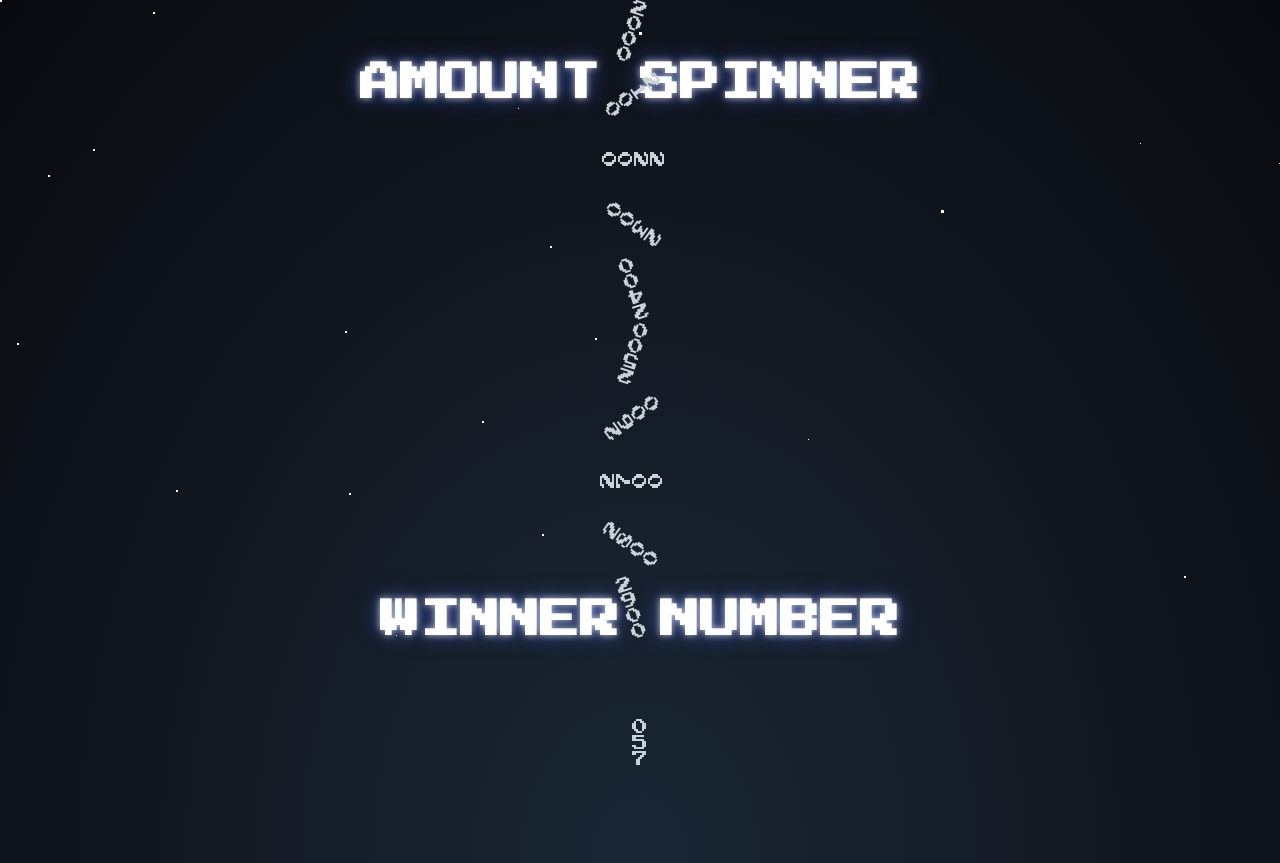
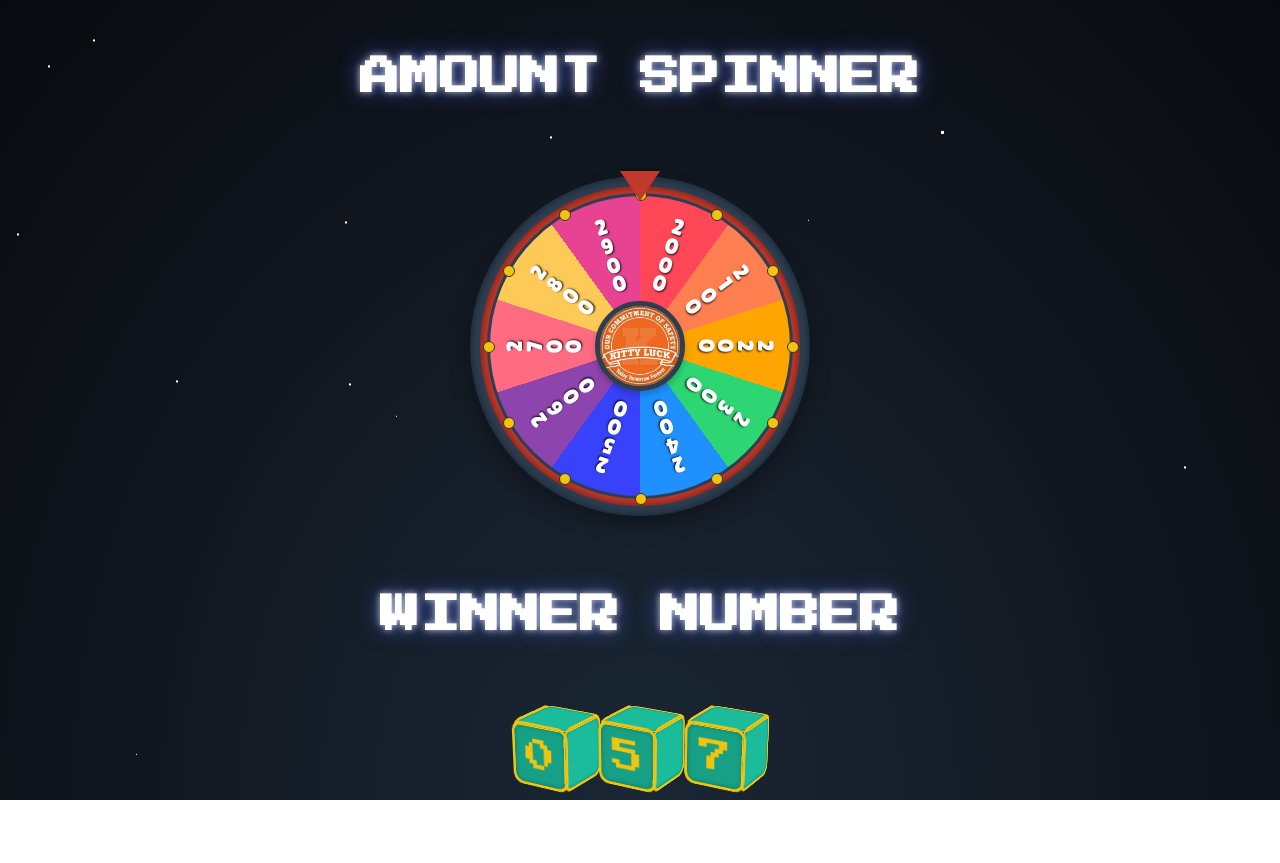
Before and after one commit to Pushpak003/Spinner, a React (Vite) app: page / in a window 1280 px wide. After the commit the page ends 800 px from the top, so only its background shows below. Built offline with nearby package versions, Linux system fonts and the light colour scheme.

Commit message:
just reverted back

```diff
--- a/src/App.css
+++ b/src/App.css
@@ -1,19 +1,16 @@
-/* Google Fonts Import */
 @import url('https://fonts.googleapis.com/css2?family=Lilita+One&display=swap');
 @import url('https://fonts.googleapis.com/css2?family=Comfortaa:wght@500&display=swap');
 @import url('https://fonts.googleapis.com/css2?family=Press+Start+2P&display=swap');
 
-/* --- FIX FOR SCROLLING START --- */
+
+/* --- NAYI SPACE THEME with GRADIENT & MORE STARS --- */
 body {
     /* Naya Gradient Background: dark blue se black */
     background: radial-gradient(ellipse at bottom, #1B2735 0%, #090A0F 100%);
     color: #c9d1d9;
-    /* height ko min-height se badal diya taaki content badhne par body grow kar sake */
-    min-height: 100vh;
-    /* overflow: hidden hata diya aur overflow-x: hidden laga diya taaki vertical scroll ho sake */
-    overflow-x: hidden;
+    height: 100vh; /* Gradient ke liye height zaroori hai */
+    overflow: hidden; /* Taaki stars screen se bahar na jaayein */
 }
-/* --- FIX FOR SCROLLING END --- */
 
 #root {
     width: 100%;
@@ -23,13 +20,11 @@ body {
     /* Yeh zaroori hai taaki content stars ke upar dikhe */
     position: relative;
     z-index: 2;
-    /* Thoda padding add kar rahe hain taaki content neeche se chipka hua na lage */
-    padding-bottom: 4rem;
 }
 
 
 /* --- STARFIELD ANIMATION (3 Layers) --- */
-/* ... (starfield ka baaki code same rahega) ... */
+/* Layer 1: Chhote, tez stars */
 body::before {
     content: '';
     position: absolute;
@@ -38,10 +33,12 @@ body::before {
     width: 1px;
     height: 1px;
     background: white;
+    /* Stars ki sankhya badha di hai */
     box-shadow: 369px 1318px #FFF, 1331px 1944px #FFF, 839px 1383px #FFF, 128px 1056px #FFF, 1308px 599px #FFF, 808px 439px #FFF, 59px 1581px #FFF, 1428px 1017px #FFF, 1515px 125px #FFF, 1279px 163px #FFF, 1530px 487px #FFF, 342px 1380px #FFF, 1876px 1477px #FFF, 136px 973px #FFF, 1864px 1726px #FFF, 1757px 1136px #FFF, 1833px 1481px #FFF, 1514px 1435px #FFF, 127px 1297px #FFF, 1083px 1865px #FFF, 396px 635px #FFF, 1554px 336px #FFF, 1819px 113px #FFF, 1494px 1157px #FFF, 1334px 1563px #FFF, 518px 108px #FFF, 1422px 174px #FFF, 1140px 143px #FFF, 1394px 316px #FFF;
     animation: animateStars 50s linear infinite;
 }
 
+/* Layer 2: Medium, dheere stars */
 body::after {
     content: '';
     position: absolute;
@@ -50,10 +47,12 @@ body::after {
     width: 2px;
     height: 2px;
     background: white;
+    /* Stars ki sankhya badha di hai */
     box-shadow: 176px 490px #FFF, 153px 12px #FFF, 595px 338px #FFF, 542px 534px #FFF, 48px 175px #FFF, 345px 331px #FFF, 550px 246px #FFF, 482px 421px #FFF, 349px 493px #FFF, 17px 343px #FFF, 962px 1868px #FFF, 1303px 1720px #FFF, 1175px 1146px #FFF, 1184px 576px #FFF, 93px 149px #FFF, 1382px 1222px #FFF, 762px 919px #FFF, 1131px 1916px #FFF;
     animation: animateStars 100s linear infinite;
 }
 
+/* Layer 3: Bade, sabse dheere stars */
 #root::before {
     content: '';
     position: absolute;
@@ -62,7 +61,7 @@ body::after {
     background: white;
     box-shadow: 697px 1430px #FFF, 1746px 1788px #FFF, 1902px 1734px #FFF, 1070px 1618px #FFF, 302px 178px #FFF, 1694px 1340px #FFF;
     animation: animateStars 150s linear infinite;
-    z-index: -1;
+    z-index: -1; /* Taaki yeh content ke peeche rahe */
 }
 
 @keyframes animateStars {
@@ -73,7 +72,9 @@ body::after {
         transform: translateY(-2000px);
     }
 }
-/* ... (baaki ka code waisa hi rahega jaisa pehle tha) ... */
+/* --- STARFIELD END --- */
+
+
 .app-container {
     display: flex;
     flex-direction: column;
@@ -90,6 +91,8 @@ body::after {
     line-height: 1.2;
 }
 
+/* Baaki saare styles waise hi rahenge */
+/* Spinner, Cubes, etc. */
 .spinner-container {
     position: relative;
     width: 340px;
@@ -99,22 +102,162 @@ body::after {
     align-items: center;
 }
 
-/* ... (baaki saara CSS same hai) ... */
+.spinner-frame {
+    width: 340px;
+    height: 340px;
+    background: #2c3e50;
+    border-radius: 50%;
+    position: absolute;
+    display: flex;
+    justify-content: center;
+    align-items: center;
+    box-shadow: 0 10px 20px rgba(0,0,0,0.3), inset 0 0 10px rgba(0,0,0,0.5);
+}
 
+.spinner-red-layer {
+    width: 320px;
+    height: 320px;
+    background: #c0392b;
+    border-radius: 50%;
+    position: absolute;
+    display: flex;
+    justify-content: center;
+    align-items: center;
+    box-shadow: inset 0 0 10px rgba(0,0,0,0.5);
+}
 
-/* --- FIX FOR SCROLL LAG START --- */
-/* Yeh code mobile par heavy animation band kar dega */
-@media (max-width: 768px) {
-  body::before,
-  body::after,
-  #root::before {
-    /* Animation band kar dega jisse performance behtar hogi */
-    animation: none;
-    /* Chahein to stars ko static rakh sakte hain ya box-shadow: none; karke poora hata sakte hain */
-  }
+.stud {
+    position: absolute;
+    width: 10px;
+    height: 10px;
+    background: #f1c40f;
+    border-radius: 50%;
+    border: 1px solid #333;
+    z-index: 20;
+}
 
-  .spinner-container {
-    transform: scale(0.9);
-  }
+.spinner-pointer {
+    width: 0;
+    height: 0;
+    border-left: 20px solid transparent;
+    border-right: 20px solid transparent;
+    border-top: 30px solid #c0392b;
+    position: absolute;
+    top: -5px;
+    z-index: 25;
+    filter: drop-shadow(0px -2px 1px rgba(0,0,0,0.3));
 }
-/* --- FIX FOR SCROLL LAG END --- */
+
+.spinner-wheel {
+    width: 300px;
+    height: 300px;
+    border-radius: 50%;
+    position: relative;
+    overflow: hidden;
+    transition: transform 10s cubic-bezier(0.1, 0.9, 0.2, 1);
+    background: conic-gradient(
+        #ff4757 0deg 36deg,
+        #ff7f50 36deg 72deg,
+        #ffa502 72deg 108deg,
+        #2ed573 108deg 144deg,
+        #1e90ff 144deg 180deg,
+        #3742fa 180deg 216deg,
+        #8e44ad 216deg 252deg,
+        #ff6b81 252deg 288deg,
+        #feca57 288deg 324deg,
+        #e84393 324deg 360deg
+    );
+    border: 3px solid #2c3e50;
+}
+
+.value-container {
+    width: 100%;
+    height: 100%;
+    position: absolute;
+    top: 0;
+    left: 0;
+}
+.value-text {
+    position: absolute;
+    color: white;
+    font-family: 'Lilita One', cursive;
+    font-size: 22px;
+    font-weight: 400;
+    text-shadow: 1px 1px 2px rgba(0, 0, 0, 0.8);
+    letter-spacing: 1px;
+}
+
+.value-text span {
+    display: flex;
+    flex-direction: column;
+    align-items: center;
+    line-height: 0.9;
+}
+.center-spin-button {
+    position: absolute;
+    width: 80px;
+    height: 80px;
+    background-size: cover;
+    background-position: center;
+    border-radius: 50%;
+    border: 5px solid #2c3e50;
+    cursor: pointer;
+    z-index: 15;
+    box-shadow: inset 0 0 10px rgba(0,0,0,0.4), 0 4px 6px rgba(0,0,0,0.2);
+    transition: transform 0.1s ease;
+}
+
+.center-spin-button:active {
+    transform: scale(0.95);
+}
+
+.winner-blocks-container {
+    display: flex;
+    flex-wrap: wrap;
+    justify-content: center;
+    gap: 25px;
+    perspective: 1000px;
+}
+
+.cube {
+    width: 60px;
+    height: 60px;
+    position: relative;
+    transform-style: preserve-3d;
+    transform: rotateX(-20deg) rotateY(-30deg);
+    transition: transform 0.5s;
+}
+.cube:hover {
+    transform: rotateX(-10deg) rotateY(-20deg);
+}
+
+.cube-face {
+    position: absolute;
+    width: 60px;
+    height: 60px;
+    display: flex;
+    justify-content: center;
+    align-items: center;
+    font-size: 2.2rem;
+    color: #f1c40f;
+    border: 3px solid #f1c40f;
+    box-shadow: inset 0 0 5px rgba(0,0,0,0.3);
+    border-radius: 12px;
+}
+
+.front {
+    background-color: #16a085;
+    transform: translateZ(30px);
+}
+.top {
+    background-color: #1abc9c;
+    transform: rotateX(90deg) translateZ(30px);
+}
+.left {
+    background-color: #1abc9c;
+    transform: rotateY(-90deg) translateZ(30px);
+}
+.right {
+    background-color: #1abc9c;
+    transform: rotateY(90deg) translateZ(30px);
+}
```
